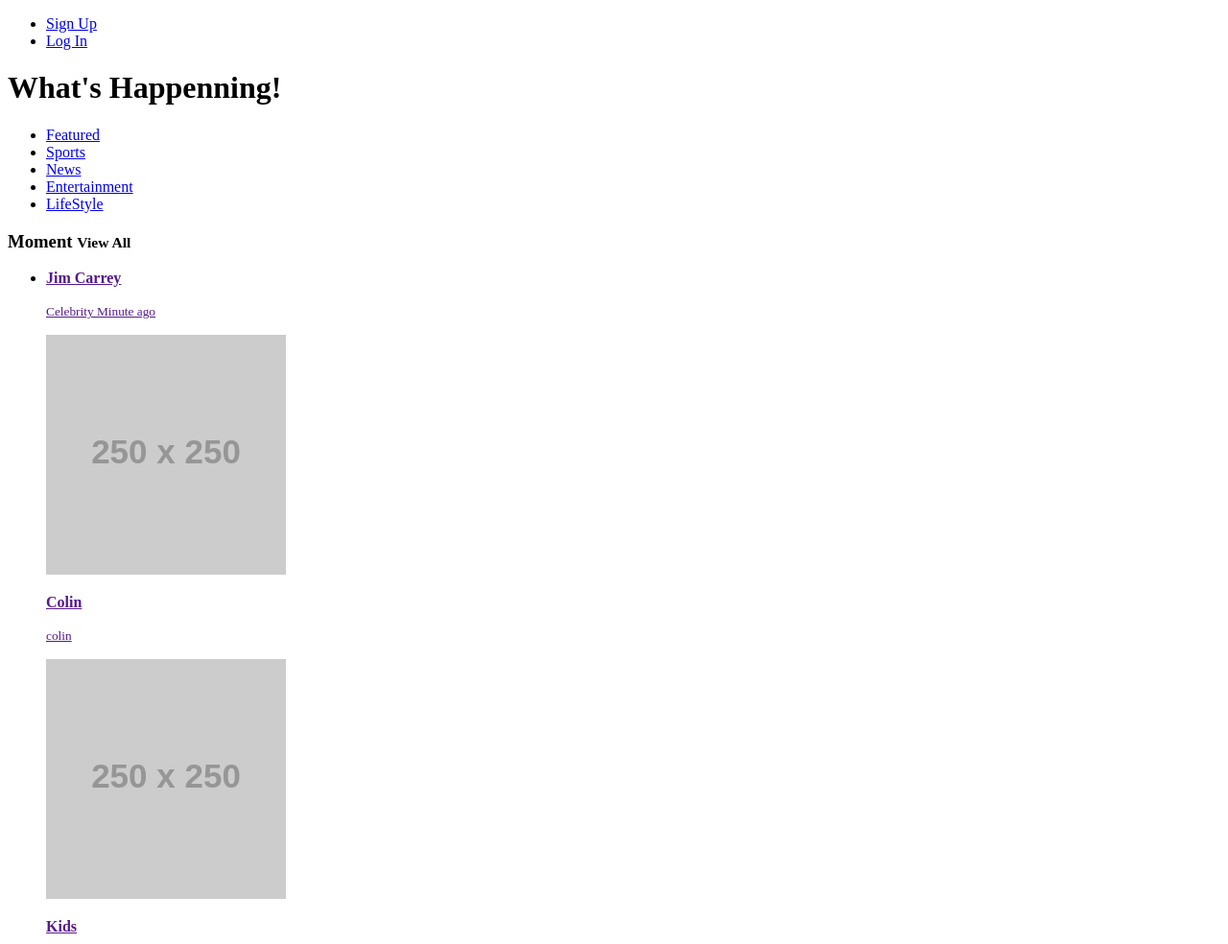
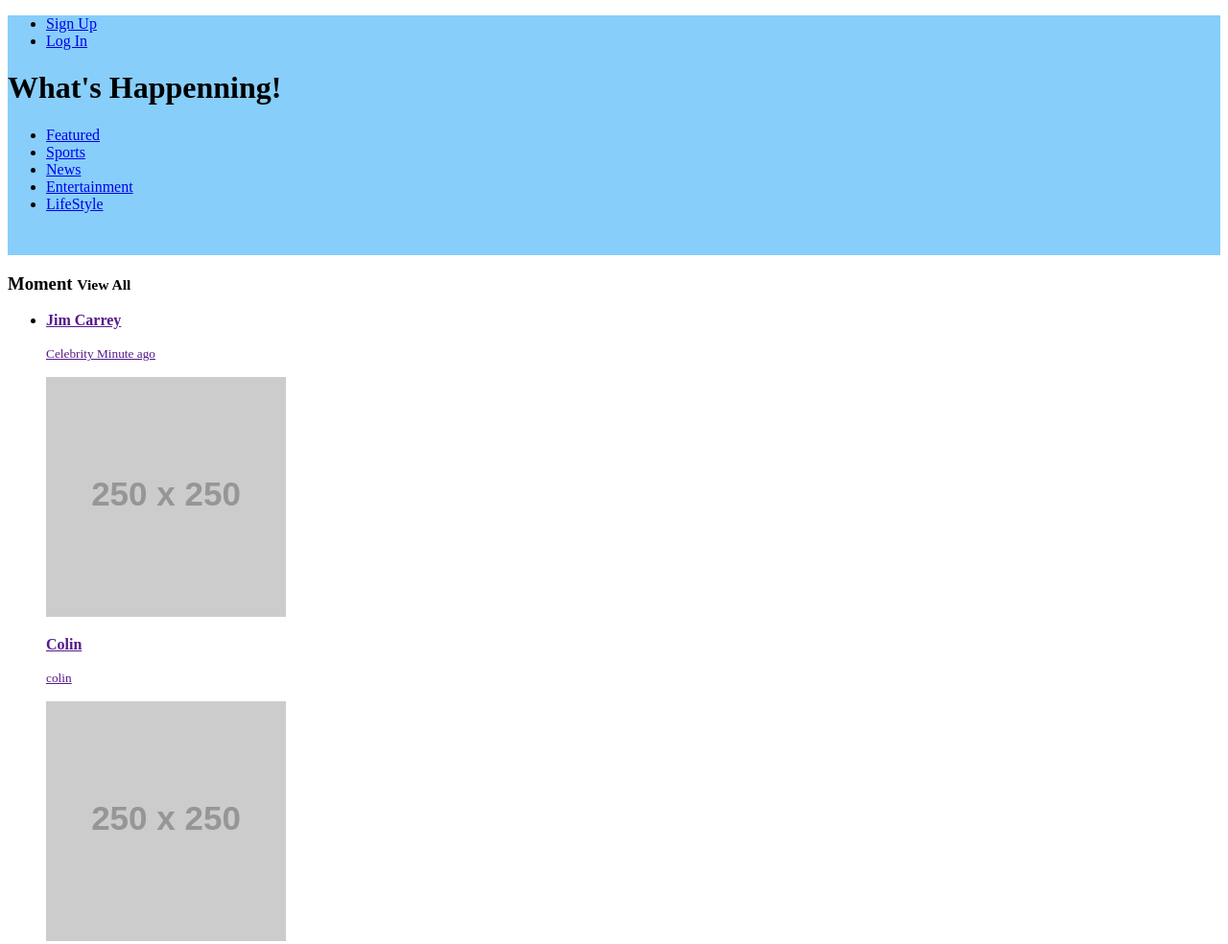
Before and after one commit to AnuThogara/express_static, a website: page public/html/index.html in a window 1280 px wide. Shown: the top 984 px of the page at 96% size. Drawn offline with Linux system fonts and the light colour scheme; placeholder pictures from the web are drawn by us.

Commit message:
added basic styles

```diff
--- /dev/null
+++ b/public/CSS/main.css
@@ -0,0 +1,7 @@
+#main-header{
+background-color: lightskyblue;
+width: 100%;
+height: 250px;
+mmargin: 10px;
+padding: 0px;
+}
--- a/public/html/index.html
+++ b/public/html/index.html
@@ -5,9 +5,10 @@ Now in Home Page-->
 <html>
 <head>
   <title>Twitta.. What's happenning..</title>
+  <link rel="stylesheet" href="/CSS/main.css"/>
 </head>
   <body>
-    <header>
+    <header id="main-header">
       <ul>
         <li><a href="/signup">Sign Up</a></li>
         <li><a href="/login">Log In</a></li>
```
